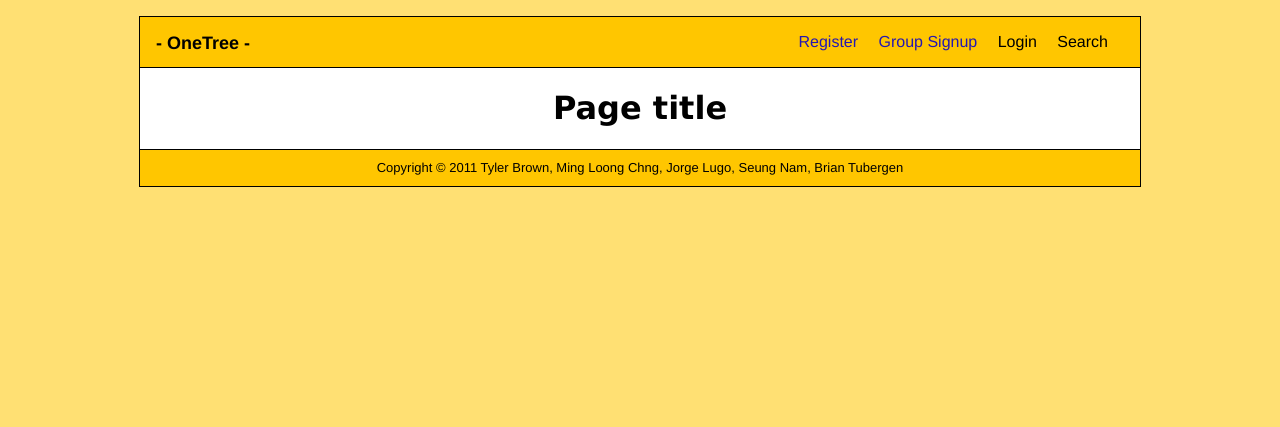
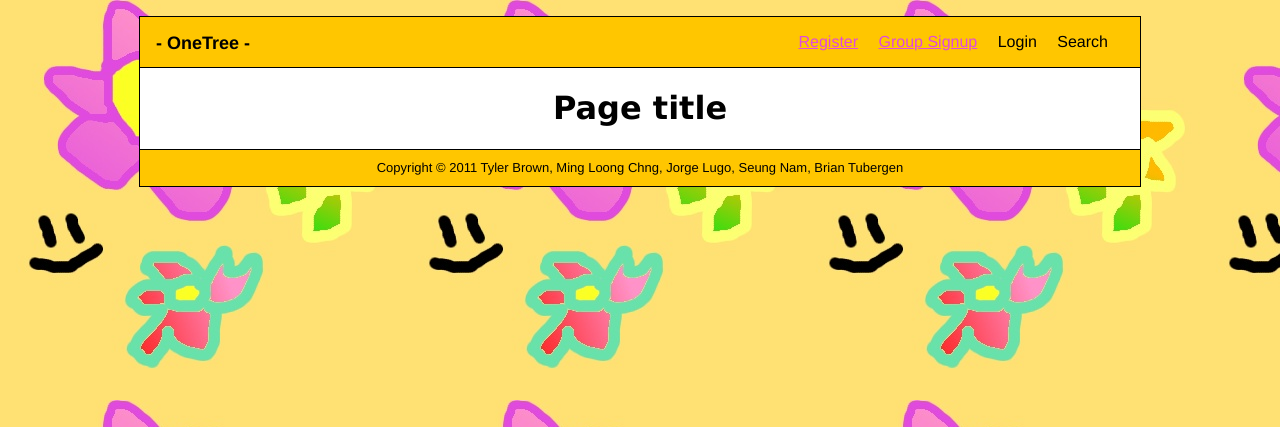
Before and after one commit to tubergen/OneTree, a Django app: template templates/base.html in a window 1280 px wide. Shown: the top 427 px of the page. Run offline with Django 3.2, Linux system fonts and the light colour scheme; the template is opened without the code that fills it, so the values that code supplies are empty.

Commit message:
super important changes - dont revert plz

```diff
--- a/static/stylesheets/styles.css
+++ b/static/stylesheets/styles.css
@@ -1,5 +1,6 @@
 body {
-    background-color: #FFE073;
+    /* background-color: #FFE073;    light orange */
+    background-image: url(/static/images/bgflowers.jpg);
     font-family: Helvetica, Arial, sans-serif;
 }
 
@@ -89,6 +90,7 @@ body {
 }
 
 a {
-    color: #2618B1;
-    text-decoration: none;
+    color: #e14adf; /* pink
+    color: #2618B1;   blue
+    text-decoration: none; */
 }
--- a/static/stylesheets/wall.css
+++ b/static/stylesheets/wall.css
@@ -100,7 +100,8 @@
 }
 
 .delete-button:hover, .up-button:hover, .down-button:hover {
-    background-color: #FFC600;
+   /* background-color: #FFC600;    orange */
+   background-color: #e14adf;
 }
 
 #wall-submit {
```
Also changed, not shown: static/images/bgflowers.jpg (added), 1 other file.
